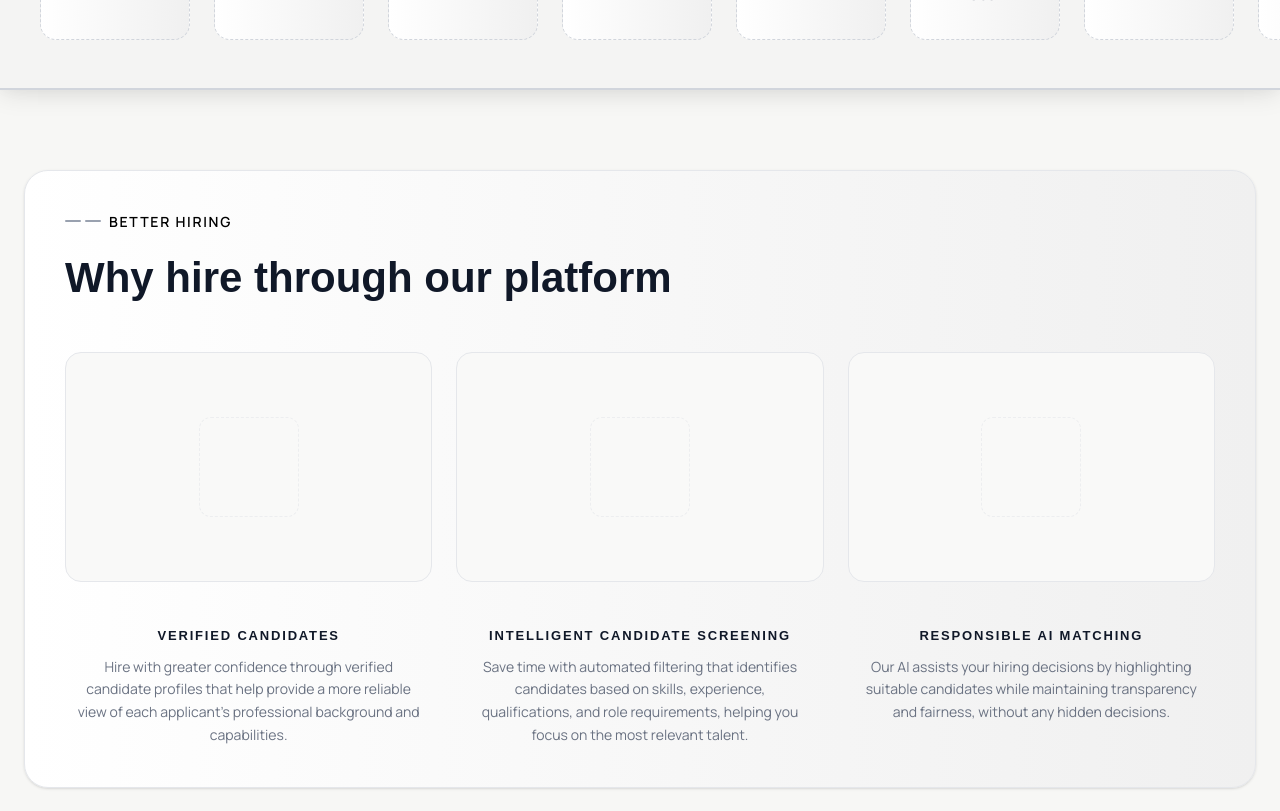
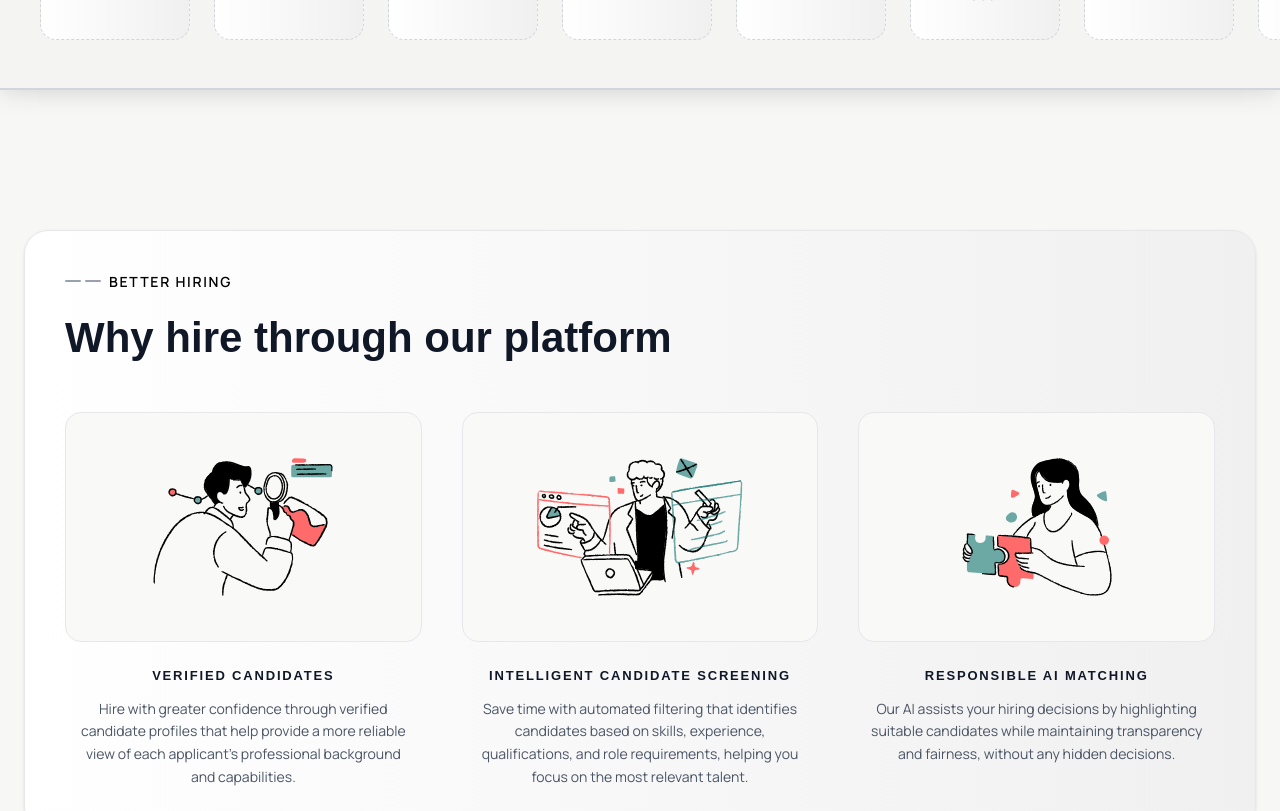
Before and after one commit to vbs925/job-portel, a Next.js app in the folder frontend/: page / in a window 1280 px wide. Shown: the part 3640-4451 px from the top of the page. Built offline with nearby package versions, Linux system fonts and the light colour scheme; no server answers; a web font is replaced by a local one.

Commit message:
feat: add illustrations to GetStarted and implement scroll-triggered animations for BetterHiring features

```diff
--- a/frontend/src/components/BetterHiring.tsx
+++ b/frontend/src/components/BetterHiring.tsx
@@ -1,29 +1,76 @@
 "use client";
 
-import { motion } from "framer-motion";
+import { useRef } from "react";
+import { motion, useScroll, useTransform, useMotionValue, useMotionValueEvent } from "framer-motion";
+import Image from "next/image";
+import verifyImg from "@/assets/verifycan.svg";
+import intelligentImg from "@/assets/intelligent.svg";
+import responsibleImg from "@/assets/responisble .svg";
 
 const features = [
   {
     title: "VERIFIED CANDIDATES",
     description:
       "Hire with greater confidence through verified candidate profiles that help provide a more reliable view of each applicant's professional background and capabilities.",
+    image: verifyImg,
   },
   {
     title: "INTELLIGENT CANDIDATE SCREENING",
     description:
       "Save time with automated filtering that identifies candidates based on skills, experience, qualifications, and role requirements, helping you focus on the most relevant talent.",
+    image: intelligentImg,
   },
   {
     title: "RESPONSIBLE AI MATCHING",
     description:
       "Our AI assists your hiring decisions by highlighting suitable candidates while maintaining transparency and fairness, without any hidden decisions.",
+    image: responsibleImg,
   },
 ];
 
 export default function BetterHiring() {
+  const containerRef = useRef<HTMLDivElement>(null);
+
+  const { scrollYProgress } = useScroll({
+    target: containerRef,
+    offset: ["start start", "end end"],
+  });
+
+  // Track the highest scroll progress to prevent the animation from reversing
+  // so the cards never "disappear" once they have shown up.
+  const maxProgress = useMotionValue(0);
+
+  useMotionValueEvent(scrollYProgress, "change", (latest) => {
+    if (latest > maxProgress.get()) {
+      maxProgress.set(latest);
+    }
+  });
+
+  // Since the container is 300vh, we have 3 screens worth of scrolling.
+  // Card 1 appears during the first third.
+  const opacity1 = useTransform(maxProgress, [0.1, 0.3], [0, 1]);
+  const y1 = useTransform(maxProgress, [0.1, 0.3], [50, 0]);
+
+  // Card 2 appears during the second third.
+  const opacity2 = useTransform(maxProgress, [0.4, 0.6], [0, 1]);
+  const y2 = useTransform(maxProgress, [0.4, 0.6], [50, 0]);
+
+  // Card 3 appears during the final third.
+  const opacity3 = useTransform(maxProgress, [0.7, 0.9], [0, 1]);
+  const y3 = useTransform(maxProgress, [0.7, 0.9], [50, 0]);
+
+  const transforms = [
+    { opacity: opacity1, y: y1 },
+    { opacity: opacity2, y: y2 },
+    { opacity: opacity3, y: y3 },
+  ];
+
   return (
-    <section className="better-hiring-section">
-      <div className="better-hiring-card">
+    <section ref={containerRef} className="better-hiring-section relative h-[300vh] w-full mt-10 p-0! bg-[var(--background)]">
+      {/* The sticky container pins the content to the screen while you scroll through the 300vh */}
+      <div className="sticky top-0 h-screen w-full flex flex-col items-center justify-center overflow-hidden">
+        <div className="max-w-7xl w-full mx-auto px-4 sm:px-5 lg:px-6">
+          <div className="better-hiring-card w-full">
 
             {/* Section label */}
             <div className="section-label-wrapper">
@@ -39,41 +86,41 @@ export default function BetterHiring() {
               Why hire through our platform
             </h2>
 
-        {/* Illustration boxes row */}
-        <div className="grid grid-cols-1 sm:grid-cols-3 gap-6 w-full mb-0">
+            <div className="grid grid-cols-1 md:grid-cols-3 gap-8 lg:gap-10 w-full mt-10">
               {features.map((feature, idx) => (
                 <motion.div
                   key={idx}
-              initial={{ opacity: 0, y: 20 }}
-              whileInView={{ opacity: 1, y: 0 }}
-              viewport={{ once: true }}
-              transition={{ duration: 0.4, delay: idx * 0.1 }}
-              className="better-hiring-img-box"
+                  style={{
+                    opacity: transforms[idx].opacity,
+                    y: transforms[idx].y,
+                  }}
+                  className="flex flex-col items-center gap-6"
                 >
-              {/* Empty illustration placeholder */}
+                  <div className="better-hiring-img-box w-full">
+                    {feature.image ? (
+                      <div className="relative w-full h-full p-6 rounded-2xl overflow-hidden flex items-center justify-center bg-transparent">
+                        <Image
+                          src={feature.image}
+                          alt={feature.title}
+                          className="object-contain w-full h-full"
+                        />
+                      </div>
+                    ) : (
                       <div className="better-hiring-img-placeholder" />
-            </motion.div>
-          ))}
+                    )}
                   </div>
 
-        {/* Text row */}
-        <div className="grid grid-cols-1 sm:grid-cols-3 gap-6 w-full mt-8">
-          {features.map((feature, idx) => (
-            <motion.div
-              key={idx}
-              initial={{ opacity: 0, y: 16 }}
-              whileInView={{ opacity: 1, y: 0 }}
-              viewport={{ once: true }}
-              transition={{ duration: 0.4, delay: 0.15 + idx * 0.1 }}
-              className="text-center px-3 pt-3"
-            >
-              <h3 className="feature-title">{feature.title}</h3>
-              <p className="feature-desc">{feature.description}</p>
+                  <div className="text-center px-2">
+                    <h3 className="feature-title mb-3">{feature.title}</h3>
+                    <p className="feature-desc text-gray-600 leading-relaxed">{feature.description}</p>
+                  </div>
                 </motion.div>
               ))}
             </div>
 
           </div>
+        </div>
+      </div>
     </section>
   );
 }
--- a/frontend/src/components/GetStarted.tsx
+++ b/frontend/src/components/GetStarted.tsx
@@ -2,6 +2,8 @@
 
 import { motion } from "framer-motion";
 import Link from "next/link";
+import Image from "next/image";
+import lastImg from "@/assets/lastimg.png";
 
 export default function GetStarted() {
   return (
@@ -61,8 +63,12 @@ export default function GetStarted() {
             transition={{ duration: 0.5, delay: 0.2 }}
             className="w-full flex justify-end"
           >
-            <div className="get-started-img-box">
-              {/* Image goes here once provided */}
+            <div className="get-started-img-box bg-white">
+              <Image
+                src={lastImg}
+                alt="Get Started Illustration"
+                className="object-contain w-full h-full"
+              />
             </div>
           </motion.div>
 
```
Also changed, not shown: frontend/src/assets/lastimg.png (added). Lines whose indentation alone changed are shown as unchanged.
